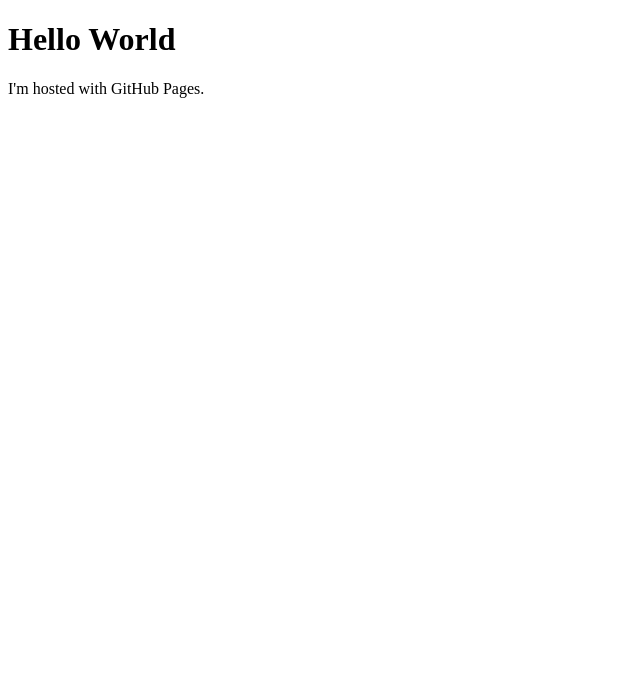
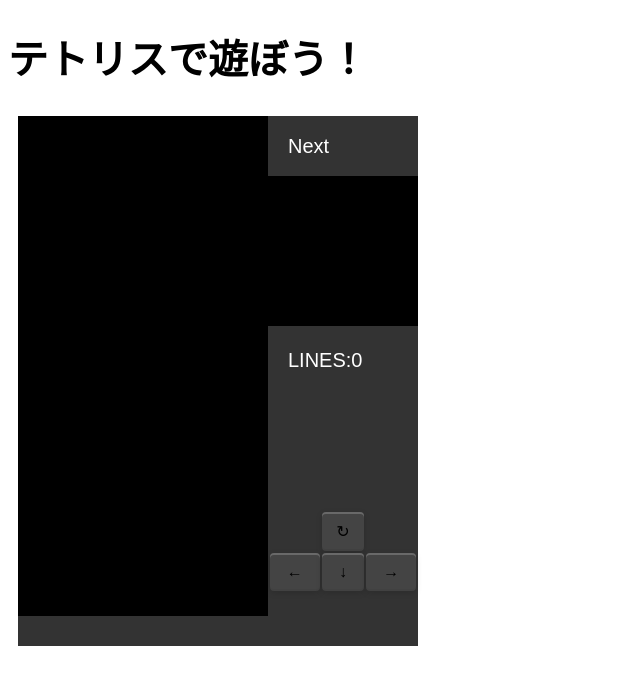
Before and after one commit to pw-kaeru/pw-kaeru.github.io, a plain HTML site: page index.html in a window 1280 px wide. Shown: the whole page, without its empty margins (0-640 px from the left). Drawn offline with Linux system fonts and the light colour scheme.

Commit message:
Initial commit

```diff
--- a/index.html
+++ b/index.html
@@ -1,7 +1,51 @@
 <!DOCTYPE html>
-<html>
-<body>
-<h1>Hello World</h1>
-<p>I'm hosted with GitHub Pages.</p>
-</body>
+<html lang="ja">
+  <head>
+    <meta charset="utf-8">
+    <meta name="viewport" content="width=device-width, initial-scale=1">
+    <link rel="stylesheet" type="text/css" href="style.css">
+    <link rel="manifest" href="manifest.json">
+    <title>PWA Sample</title>
+  </head>
+  <body>
+    <div class="title-wrap">
+      <h1>テトリスで遊ぼう！</h1>
+    </div>
+    <div class="wrapper-container">
+      <div class="tetris-container">
+        <div class="tetris-main">
+          <canvas id="stage" width="250px" height="500px" style="background-color:black;">
+          </canvas>
+        </div>
+        <div class="tetris-option">
+          <span class="tetris-panel-container">
+            <p>Next</p>
+              <canvas id="next" width="150px" height="150px" style="background-color:black;">
+              </canvas>
+            <p>LINES:<span id="lines">0</span></p>
+            <p><span id="message"></span></p>
+            <div class="tetris-panel-container-padding">
+            <table class="tetris-button-panel">
+              <tr>
+                <td></td>
+                <td id="tetris-rotate-button" class="tetris-button">↻</td>
+                <td></td>
+              </tr>
+              <tr>
+                <td id="tetris-move-left-button"class="tetris-button">←</td>
+                <td id="tetris-fall-button"class="tetris-button">↓</td>
+                <td id="tetris-move-right-button"class="tetris-button">→</td>
+              </tr>
+            </table>
+            </div>
+          </span>
+        </div>
+      </div>
+    </div>
+    <script src="app.js"></script>
+    <script>
+      var tetris = new Tetris();
+      tetris.startGame();
+    </script>
+  </body>
 </html>
--- a/service_worker.js
+++ b/service_worker.js
@@ -1,7 +1,7 @@
 // キャッシュファイルの指定
 var CACHE_NAME = 'TetrisApp-caches';
 var urlsToCache = [
-    '/kashiwagi-wataru.github.io/',
+    '/pw-kaeru.github.io/',
 ];
 
 // service workerの記述
```
